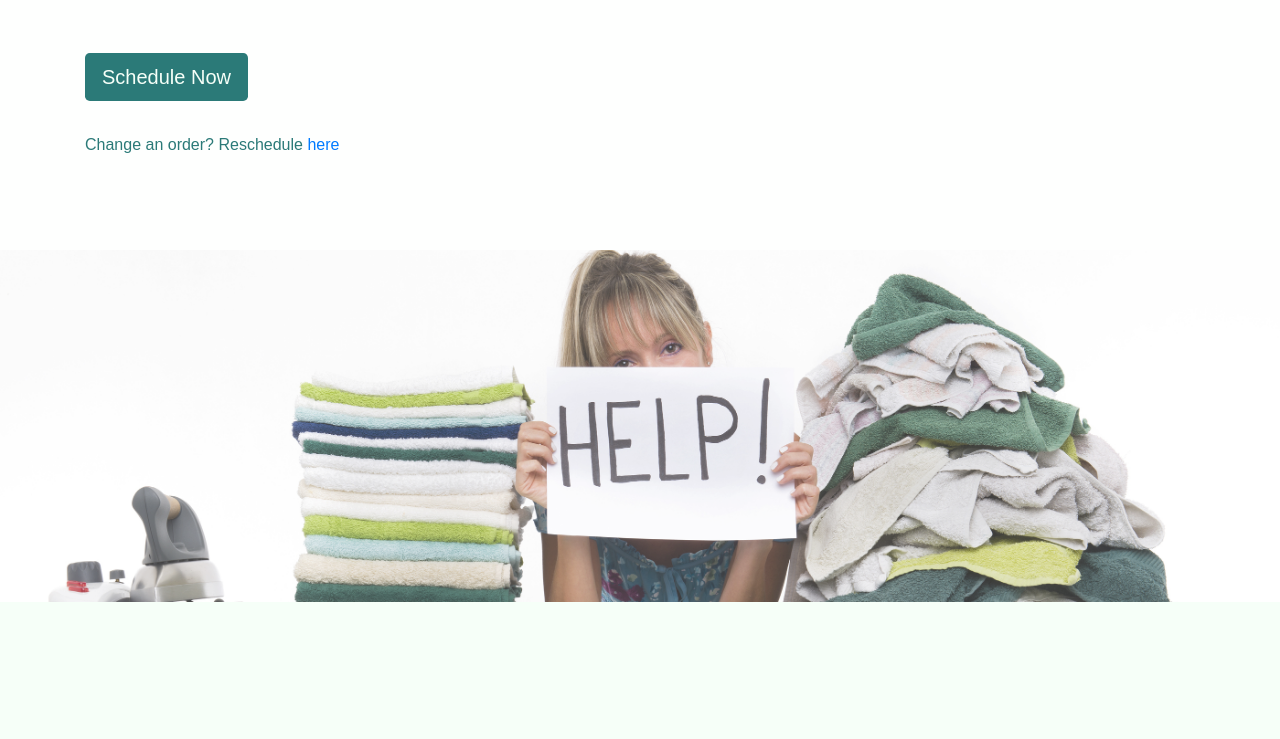
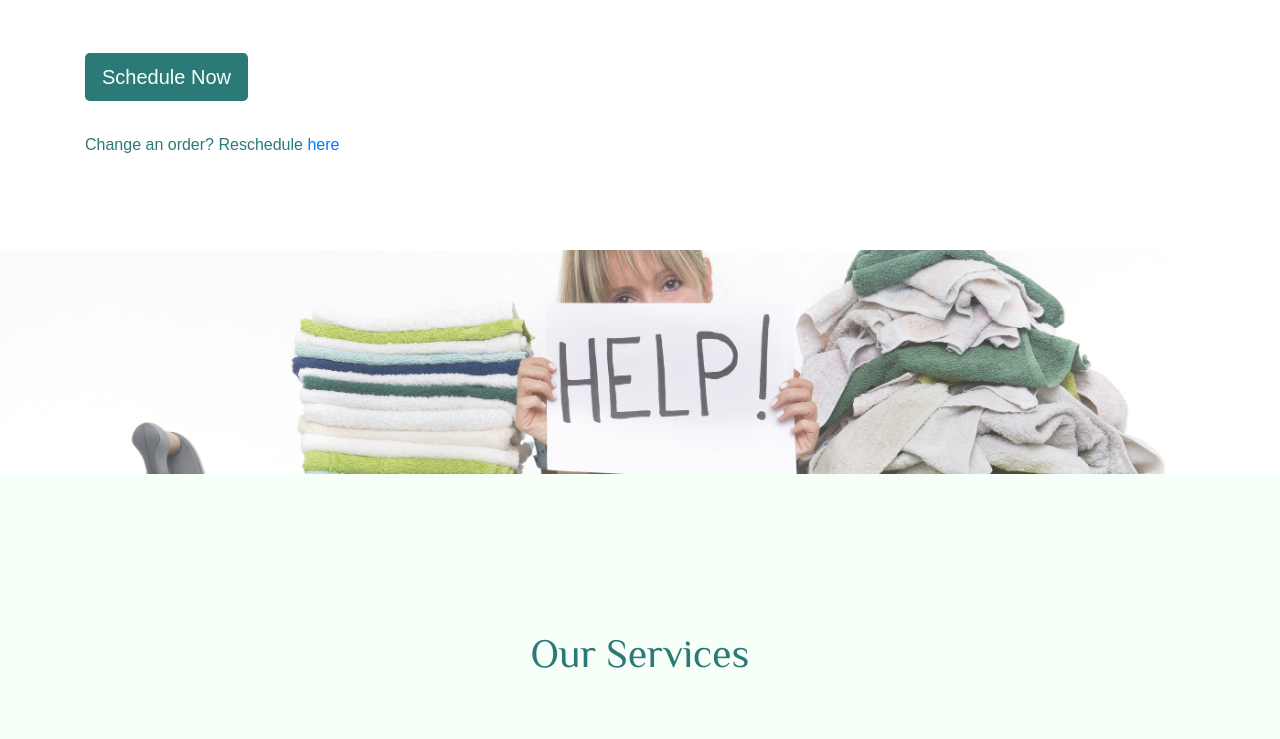
Before and after one commit to emmiehe/responsive-redesign-case, a PHP site: page / in a window 1280 px wide. Shown: the part 438-1177 px from the top of the page. Run offline with PHP 8.4, Linux system fonts and the light colour scheme; some web fonts are replaced.

Commit message:
adjusting bg-cover

```diff
--- a/index.css
+++ b/index.css
@@ -87,18 +87,19 @@ p{
 }
 
 #bg-cover {
-  /* Set rules to fill background */
-  /* min-height: 100%; */
-  /* min-width: 100%; */
+    /* Set rules to fill background */
+    /* min-height: 100%; */
+    /* min-width: 100%; */
 
-    /* /\* Set up positioning *\/ */
-    padding-top: 20rem;/* var(--padding-top);   */
+    /* Set up positioning */
+    padding-top: 12rem; /* var(--padding-top);   */
     background-color: var(--bg-color-one);
     padding-bottom: var(--padding-bottom);
 
     opacity: 0.8;
-    background: url(./img/simplewash-help-crop.jpg) repeat center center fixed;
-    height: 100%;
-    background-size: cover;
+    background: url(./img/simplewash-help-crop.jpg) no-repeat center center fixed;
+    /* height: 60rem; */
+    width: 100%;
+    background-size: 100%;
     overflow: hidden;
 }
```
Also changed, not shown: img/simplewash-help-crop.jpg, img/simplewash-help.jpg (deleted).
